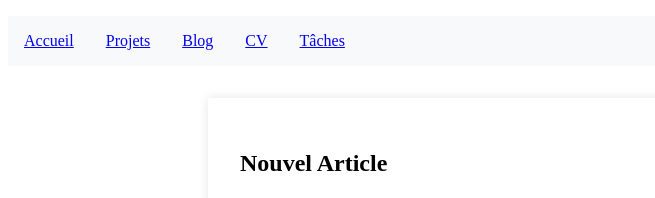
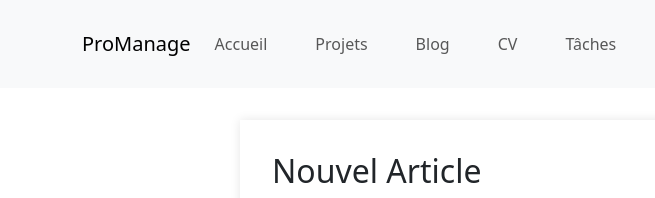
Before and after one commit to PavelDelhomme/Promanage, a Django app: page /blog/new/ in a window 1280 px wide. Shown: the top 198 px of the page, without its empty margins (0-655 px from the left). Run offline with Django 5.2, Linux system fonts and the light colour scheme; the visitor is signed in with stand-in values (Sample User, id 1); data that the repository does not hold is empty.

Commit message:
intégration du bootstrap actif a minima développement ensuite de la gestion de blogs correctement avec interface comme n'importe quel application de blog avec innovation

```diff
--- a/promanage-backend/base/templates/base/base.html
+++ b/promanage-backend/base/templates/base/base.html
@@ -5,6 +5,7 @@
     <meta charset="UTF-8">
     <meta name="viewport" content="width=device-width, initial-scale=1.0">
     <title>{% block title %}ProManage{% endblock %}</title>
+    <link href="https://cdn.jsdelivr.net/npm/bootstrap@5.3.3/dist/css/bootstrap.min.css" rel="stylesheet" integrity="sha384-QWTKZyjpPEjISv5WaRU9OFeRpok6YctnYmDr5pNlyT2bRjXh0JMhjY6hW+ALEwIH" crossorigin="anonymous">
     <link rel="stylesheet" href="{% static 'css/main.css' %}">
 </head>
 <body>
@@ -20,4 +21,5 @@
         <p>&copy; 2025 ProManage</p>
     </footer>
 </body>
+<script src="https://cdn.jsdelivr.net/npm/bootstrap@5.3.3/dist/js/bootstrap.bundle.min.js" integrity="sha384-YvpcrYf0tY3lHB60NNkmXc5s9fDVZLESaAA55NDzOxhy9GkcIdslK1eN7N6jIeHz" crossorigin="anonymous"></script>
 </html>
--- a/promanage-backend/base/templates/base/navigation.html
+++ b/promanage-backend/base/templates/base/navigation.html
@@ -1,10 +1,28 @@
 <!-- templates/navigation.html -->
-<nav>
-    <ul>
-        <li><a href="{% url 'home' %}">Accueil</a></li>
-        <li><a href="{% url 'project_list' %}">Projets</a></li>
-        <li><a href="{% url 'blogpost_list' %}">Blog</a></li>
-        <li><a href="{% url 'cventry_list' %}">CV</a></li>
-        <li><a href="{% url 'task_list' %}">Tâches</a></li>
-    </ul>
-</nav>
+<nav class="navbar navbar-expand-lg navbar-light bg-light">
+    <div class="container">
+      <a class="navbar-brand" href="{% url 'home' %}">ProManage</a>
+      <button class="navbar-toggler" type="button" data-bs-toggle="collapse" data-bs-target="#navbarNav" aria-controls="navbarNav" aria-expanded="false" aria-label="Toggle navigation">
+        <span class="navbar-toggler-icon"></span>
+      </button>
+      <div class="collapse navbar-collapse" id="navbarNav">
+        <ul class="navbar-nav">
+          <li class="nav-item">
+            <a class="nav-link" href="{% url 'home' %}">Accueil</a>
+          </li>
+          <li class="nav-item">
+            <a class="nav-link" href="{% url 'project_list' %}">Projets</a>
+          </li>
+          <li class="nav-item">
+            <a class="nav-link" href="{% url 'blogpost_list' %}">Blog</a>
+          </li>
+          <li class="nav-item">
+            <a class="nav-link" href="{% url 'cventry_list' %}">CV</a>
+          </li>
+          <li class="nav-item">
+            <a class="nav-link" href="{% url 'task_list' %}">Tâches</a>
+          </li>
+        </ul>
+      </div>
+    </div>
+  </nav>
```
